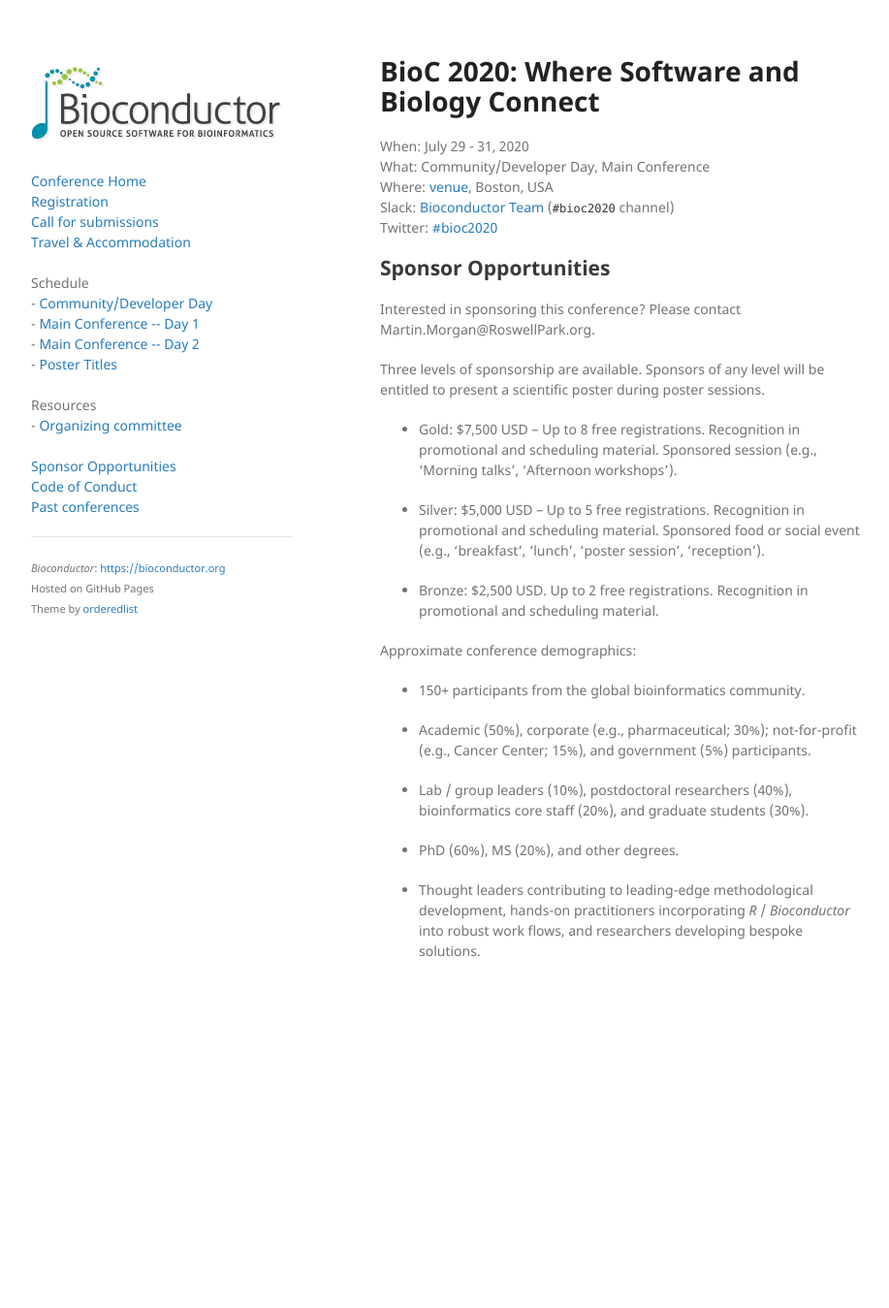
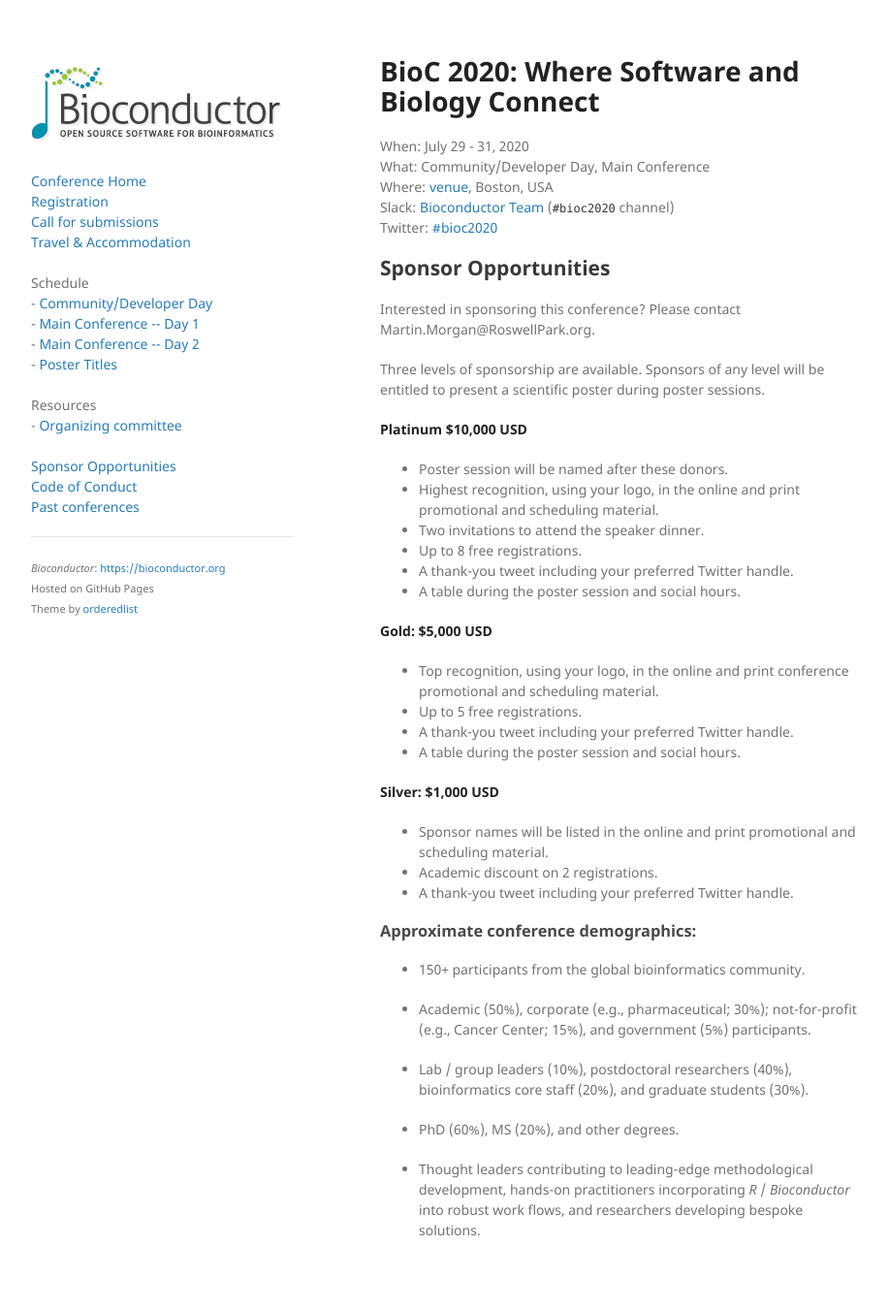
Before and after one commit to Bioconductor/BioC2020, a Jekyll site: the page built from docs/sponsor.md, in a window 1280 px wide. Shown: the whole page at 97% size, without its empty margins (178-1095 px from the left). Built offline with Jekyll 4.4.1, drawn with Linux system fonts in a browser that asks for light colours; before the commit the page ends 1061 px from its top, so only the background shows below that.

Commit message:
Update sponsor page, fixes #19

```diff
--- a/docs/sponsor.md
+++ b/docs/sponsor.md
@@ -12,18 +12,29 @@
 Three levels of sponsorship are available. Sponsors of any level will
 be entitled to present a scientific poster during poster sessions.
 
-- Gold: $7,500 USD -- Up to 8 free registrations. Recognition in
-  promotional and scheduling material. Sponsored session (e.g.,
-  'Morning talks', 'Afternoon workshops').
+**Platinum $10,000 USD**
 
-- Silver: $5,000 USD -- Up to 5 free registrations. Recognition in
-  promotional and scheduling material. Sponsored food or social event
-  (e.g., 'breakfast', 'lunch', 'poster session', 'reception').
+- Poster session will be named after these donors.
+- Highest recognition, using your logo, in the online and print promotional and scheduling material.
+- Two invitations to attend the speaker dinner.
+- Up to 8 free registrations.
+- A thank-you tweet including your preferred Twitter handle.
+- A table during the poster session and social hours.
 
-- Bronze: $2,500 USD. Up to 2 free registrations. Recognition in
-  promotional and scheduling material.
+**Gold: $5,000 USD**
 
-Approximate conference demographics:
+- Top recognition, using your logo, in the online and print conference promotional and scheduling material.
+- Up to 5 free registrations.
+- A thank-you tweet including your preferred Twitter handle.
+- A table during the poster session and social hours.
+
+**Silver: $1,000 USD**
+
+- Sponsor names will be listed in the online and print promotional and scheduling material.
+- Academic discount on 2 registrations.
+- A thank-you tweet including your preferred Twitter handle.
+
+### Approximate conference demographics:
 
 - 150+ participants from the global bioinformatics community.
 
```
